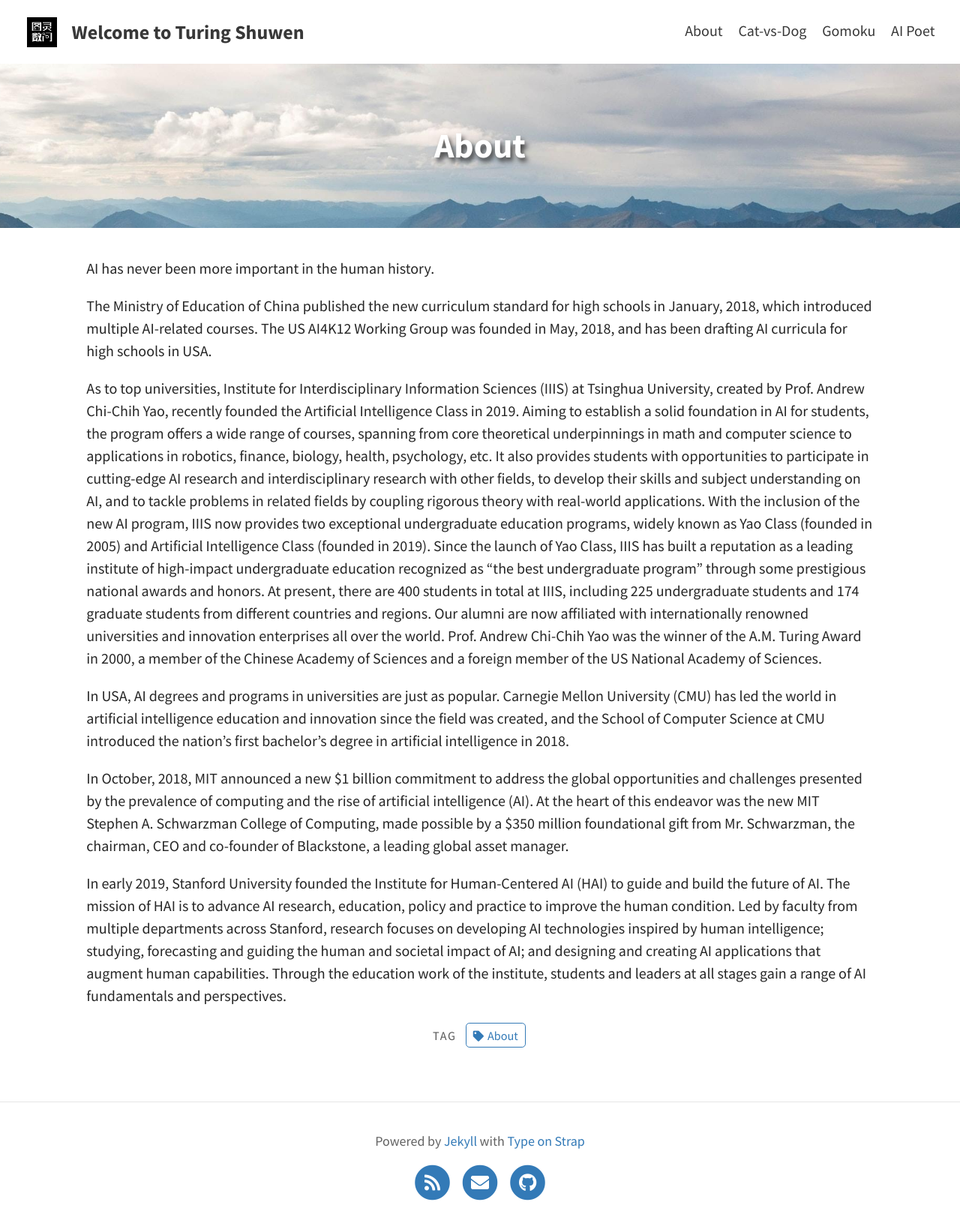
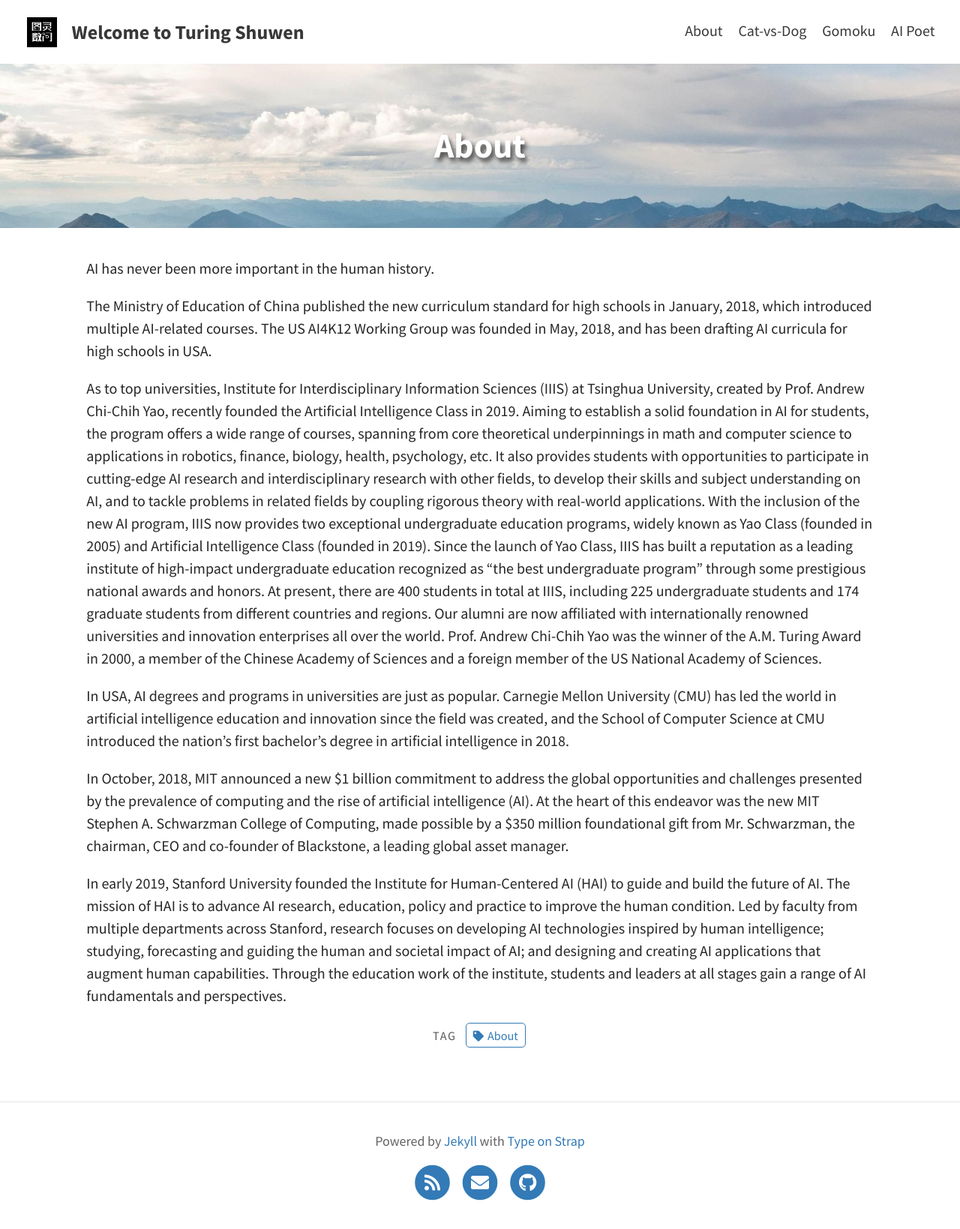
Before and after one commit to turingshuwen/turingshuwen.github.io, a Jekyll site: the page built from pages/about.md, in a window 1280 px wide. Shown: the whole page at 75% size. Built offline with Jekyll 4.4.1, drawn with Linux system fonts in a browser that asks for light colours.

Commit message:
Change header image style

```diff
--- a/_config.yml
+++ b/_config.yml
@@ -10,7 +10,7 @@ favicon: assets/favicon.ico                             # Icon displayed in the
 
 # Header and footer text
 header_text: The Future of K12 "AI + X" Education
-header_feature_image: assets/img/pexels/Stanford-Oval.jpeg
+header_feature_image: assets/img/pexels/Stanford-Oval.png
 footer_text: >
   Powered by <a href="https://jekyllrb.com/">Jekyll</a> with <a href="https://github.com/sylhare/Type-on-Strap">Type on Strap</a>
 
--- a/_sass/layouts/_blog.scss
+++ b/_sass/layouts/_blog.scss
@@ -31,7 +31,8 @@
 }
 
 #main {
-  background-position: 100% -50px, 0 center, center top;
+  background-position: center -50px, 0% center, center top;
+  background-color: #858a21;
 }
 
 /* --- Post listing --- */
```
Also changed, not shown: assets/img/pexels/Stanford-Oval.png (added), assets/js/main.min.js.
